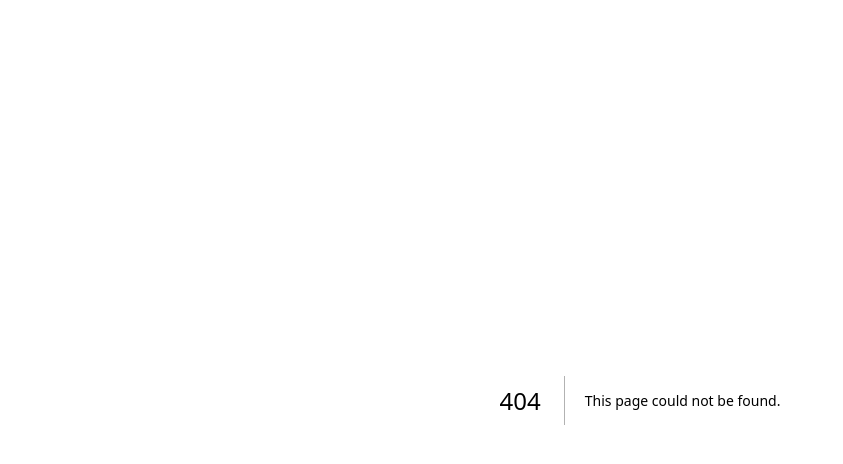
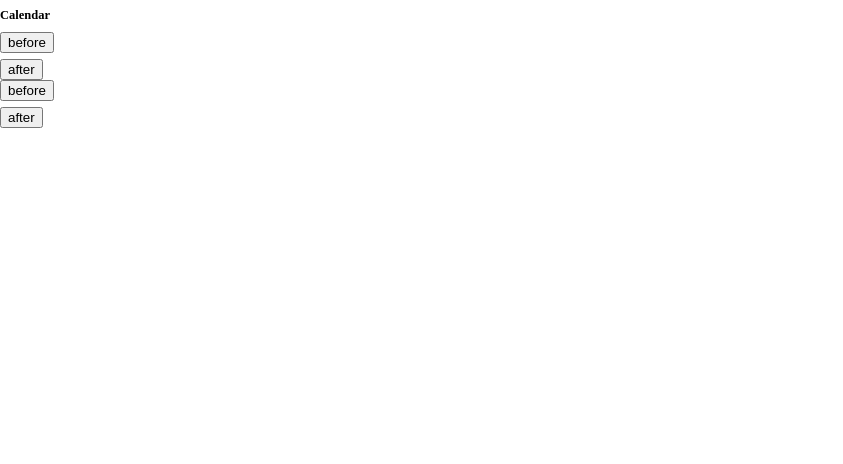
Before and after one commit to RikutoOgaki/Compo-OR, a Next.js app: page /Calendar in a window 1280 px wide. Before the commit this address had no page. Shown: the top 464 px of the page, without its empty margins (0-843 px from the left). Built offline with nearby package versions, Linux system fonts and the light colour scheme.

Commit message:
Component

```diff
--- /dev/null
+++ b/src/pages/Calendar/index.tsx
@@ -0,0 +1,35 @@
+import { useState, useEffect } from 'react'
+import Calendar from '@/components/Calendar/Calendar'
+import style from '@/styles/pages/Calendar/index.module.scss'
+
+export default function CalendarHome() {
+
+    const [state, setState] = useState()
+
+    return (
+        <>
+            <div className={style.CalendarWrap}>
+                <div className={style.navigationBox}>
+                    <h1 className={style.title}>Calendar</h1>
+                    <div className={style.instructions}>
+                        <p></p>
+                    </div>
+                    <div className={style.dayBox}>
+                        <div className={style.nowYearBox}>
+                            <button>before</button>
+                            <p></p>
+                            <button>after</button>
+                        </div>
+                        <div className={style.nowMonthBox}>
+                            <button>before</button>
+                            <p></p>
+                            <button>after</button>
+                        </div>
+                    </div>
+                    <div></div>
+                </div>
+                {/* CalendarComponentがここに入る */}
+            </div>
+        </>
+    )
+}
```
Also changed, not shown: src/components/Calendar/Calendar.tsx (+8 -2 lines), src/pages/index.tsx (+1 -22 lines), src/styles/pages/Calendar/index.module.scss (added).
